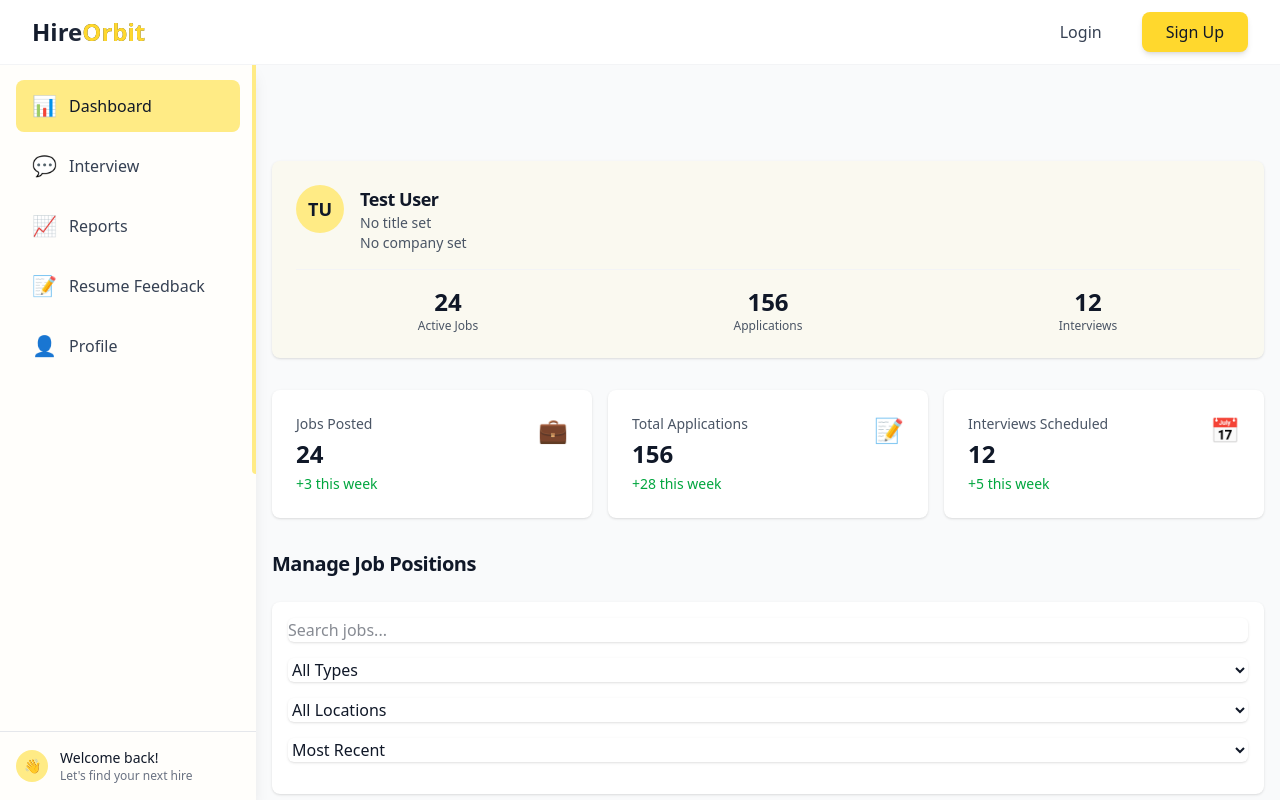
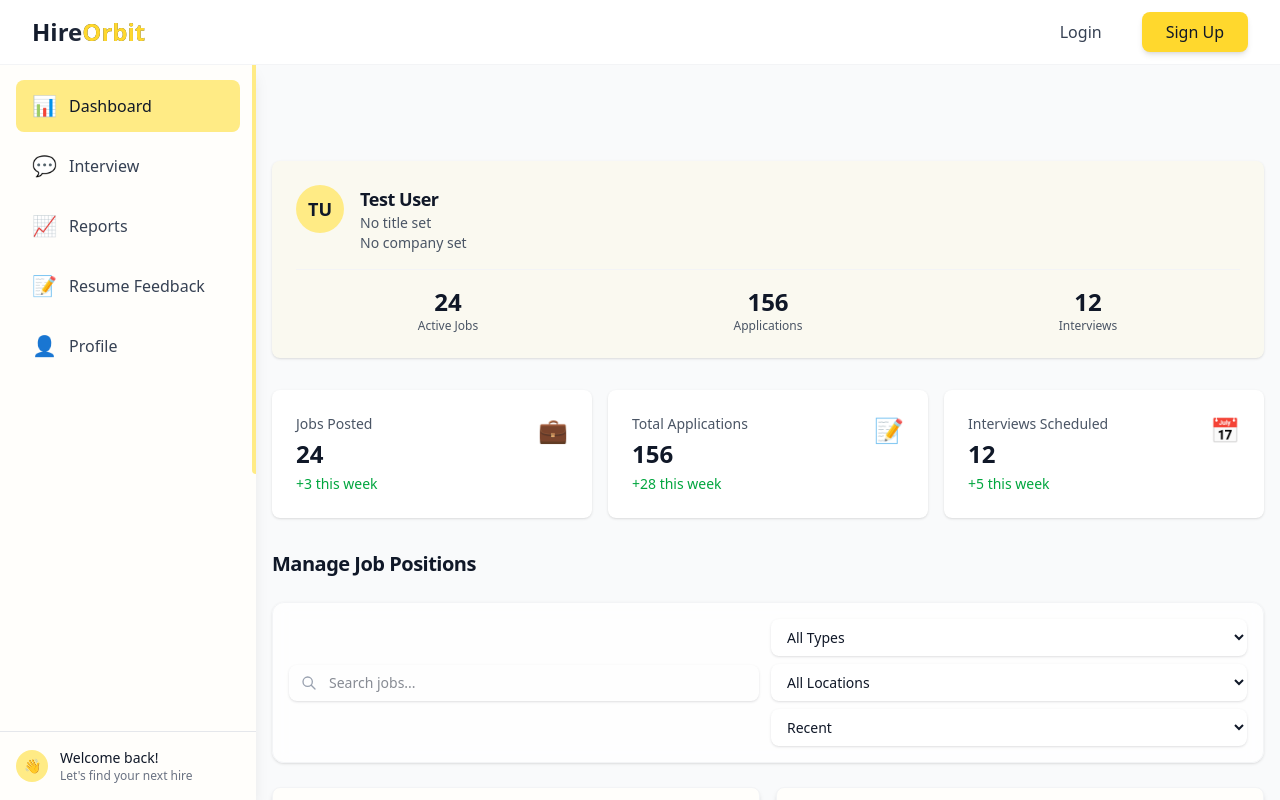
Before and after one commit to Glucon-D/HireOrbit, a React (Vite) app: page /dashboard in a window 1280 px wide. Both pictures are taken after typing "name@example.com", "Sample123" into the empty fields and a click on the button "Sign in". Shown: the top 800 px of the page. Built offline with nearby package versions, Linux system fonts and the light colour scheme.

Commit message:
Enhance JobList component with improved search and filter UI; implement compact design and animations for better user experience

```diff
--- a/src/components/JobList.jsx
+++ b/src/components/JobList.jsx
@@ -50,25 +50,29 @@ const JobList = ({ jobs, onSelect }) => {
 
   return (
     <div className="space-y-6">
-      {/* Filters */}
-      <div className="bg-white p-4 rounded-lg shadow-sm space-y-4">
-        <div className="flex flex-wrap gap-4">
-          {/* Search */}
-          <div className="flex-1 min-w-[200px]">
+      {/* Compact Search and Filters */}
+      <div className="bg-white/80 backdrop-blur-sm p-4 rounded-xl shadow-sm border border-gray-100">
+        <div className="flex flex-wrap items-center gap-3">
+          {/* Search with icon */}
+          <div className="flex-1 min-w-[200px] relative">
             <input
               type="text"
               placeholder="Search jobs..."
               value={filters.search}
               onChange={(e) => setFilters(prev => ({ ...prev, search: e.target.value }))}
-              className="w-full rounded-md border-gray-300 shadow-sm focus:border-[#ffeb85] focus:ring-[#ffeb85]"
+              className="w-full pl-10 pr-3 py-2 rounded-lg border-gray-200 focus:border-[#ffd82d] focus:ring-[#ffd82d] text-sm"
             />
+            <svg className="absolute left-3 top-2.5 h-4 w-4 text-gray-400" fill="none" stroke="currentColor" viewBox="0 0 24 24">
+              <path strokeLinecap="round" strokeLinejoin="round" strokeWidth={2} d="M21 21l-6-6m2-5a7 7 0 11-14 0 7 7 0 0114 0z" />
+            </svg>
           </div>
 
-          {/* Type Filter */}
+          {/* Compact Filter Dropdowns */}
+          <div className="flex flex-wrap items-center gap-2">
             <select
               value={filters.type}
               onChange={(e) => setFilters(prev => ({ ...prev, type: e.target.value }))}
-            className="rounded-md border-gray-300 shadow-sm focus:border-[#ffeb85] focus:ring-[#ffeb85]"
+              className="py-2 pl-3 pr-8 rounded-lg border-gray-200 focus:border-[#ffd82d] focus:ring-[#ffd82d] text-sm bg-white"
             >
               <option value="all">All Types</option>
               {uniqueTypes.map(type => (
@@ -76,11 +80,10 @@ const JobList = ({ jobs, onSelect }) => {
               ))}
             </select>
 
-          {/* Location Filter */}
             <select
               value={filters.location}
               onChange={(e) => setFilters(prev => ({ ...prev, location: e.target.value }))}
-            className="rounded-md border-gray-300 shadow-sm focus:border-[#ffeb85] focus:ring-[#ffeb85]"
+              className="py-2 pl-3 pr-8 rounded-lg border-gray-200 focus:border-[#ffd82d] focus:ring-[#ffd82d] text-sm bg-white"
             >
               <option value="all">All Locations</option>
               {uniqueLocations.map(location => (
@@ -88,52 +91,57 @@ const JobList = ({ jobs, onSelect }) => {
               ))}
             </select>
 
-          {/* Sort */}
             <select
               value={sortBy}
               onChange={(e) => setSortBy(e.target.value)}
-            className="rounded-md border-gray-300 shadow-sm focus:border-[#ffeb85] focus:ring-[#ffeb85]"
+              className="py-2 pl-3 pr-8 rounded-lg border-gray-200 focus:border-[#ffd82d] focus:ring-[#ffd82d] text-sm bg-white"
             >
-            <option value="recent">Most Recent</option>
+              <option value="recent">Recent</option>
               <option value="salary-high">Highest Salary</option>
               <option value="salary-low">Lowest Salary</option>
             </select>
           </div>
+        </div>
 
-        {/* Active Filters */}
-        <div className="flex flex-wrap gap-2">
+        {/* Active Filters Pills */}
+        {Object.entries(filters).some(([_, value]) => value && value !== 'all') && (
+          <div className="flex flex-wrap gap-2 mt-3 pt-3 border-t border-gray-100">
             {Object.entries(filters).map(([key, value]) => {
               if (value && value !== 'all') {
                 return (
-                <span
+                  <motion.span
                     key={key}
-                  className="inline-flex items-center px-3 py-1 rounded-full text-sm bg-[#ffeb85]/20 text-gray-700"
+                    initial={{ scale: 0.9, opacity: 0 }}
+                    animate={{ scale: 1, opacity: 1 }}
+                    exit={{ scale: 0.9, opacity: 0 }}
+                    className="inline-flex items-center px-2 py-1 rounded-full text-xs bg-[#ffd82d]/10 text-gray-900 border border-[#ffd82d]/20"
                   >
                     {key}: {value}
                     <button
                       onClick={() => setFilters(prev => ({ ...prev, [key]: 'all' }))}
-                    className="ml-2 text-gray-500 hover:text-gray-700"
+                      className="ml-1 text-gray-500 hover:text-gray-900"
                     >
                       ×
                     </button>
-                </span>
+                  </motion.span>
                 );
               }
               return null;
             })}
           </div>
+        )}
       </div>
 
-      {/* Job Cards */}
-      <div className="grid grid-cols-1 lg:grid-cols-2 gap-6">
+      {/* Job Cards Grid */}
+      <div className="grid grid-cols-1 lg:grid-cols-2 gap-4">
         <AnimatePresence mode="popLayout">
           {filteredAndSortedJobs.map((job, index) => (
             <motion.div
               key={job.id}
-              initial={{ opacity: 0, y: 20 }}
+              initial={{ opacity: 0, y: 10 }}
               animate={{ opacity: 1, y: 0 }}
-              exit={{ opacity: 0, y: -20 }}
-              transition={{ delay: index * 0.1 }}
+              exit={{ opacity: 0, y: -10 }}
+              transition={{ duration: 0.2, delay: index * 0.05 }}
             >
               <JobCard job={job} onClick={() => onSelect(job)} />
             </motion.div>
@@ -141,20 +149,16 @@ const JobList = ({ jobs, onSelect }) => {
         </AnimatePresence>
       </div>
 
-      {/* Empty State */}
+      {/* Compact Empty State */}
       {filteredAndSortedJobs.length === 0 && (
         <motion.div
           initial={{ opacity: 0 }}
           animate={{ opacity: 1 }}
-          className="text-center py-12"
+          className="text-center py-12 bg-white/80 rounded-xl shadow-sm"
         >
-          <div className="text-gray-400 text-6xl mb-4">🔍</div>
-          <h3 className="text-lg font-medium text-gray-900 mb-2">
-            No jobs found
-          </h3>
-          <p className="text-gray-600">
-            Try adjusting your filters or search terms
-          </p>
+          <span className="text-4xl mb-3 block">🔍</span>
+          <h3 className="text-lg font-medium text-gray-900">No jobs found</h3>
+          <p className="text-sm text-gray-600">Try adjusting your filters</p>
         </motion.div>
       )}
     </div>
```
Lines whose indentation alone changed are shown as unchanged.
